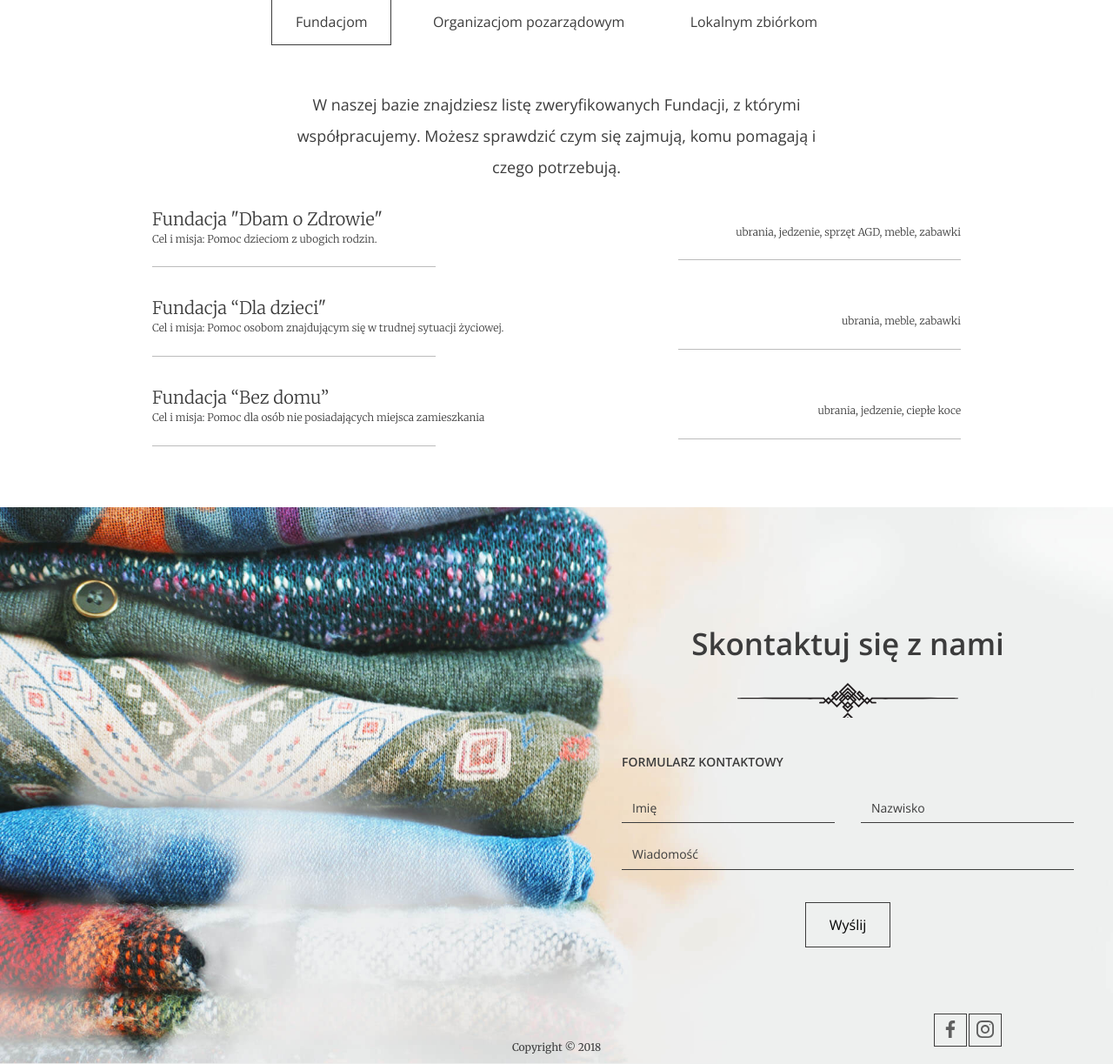
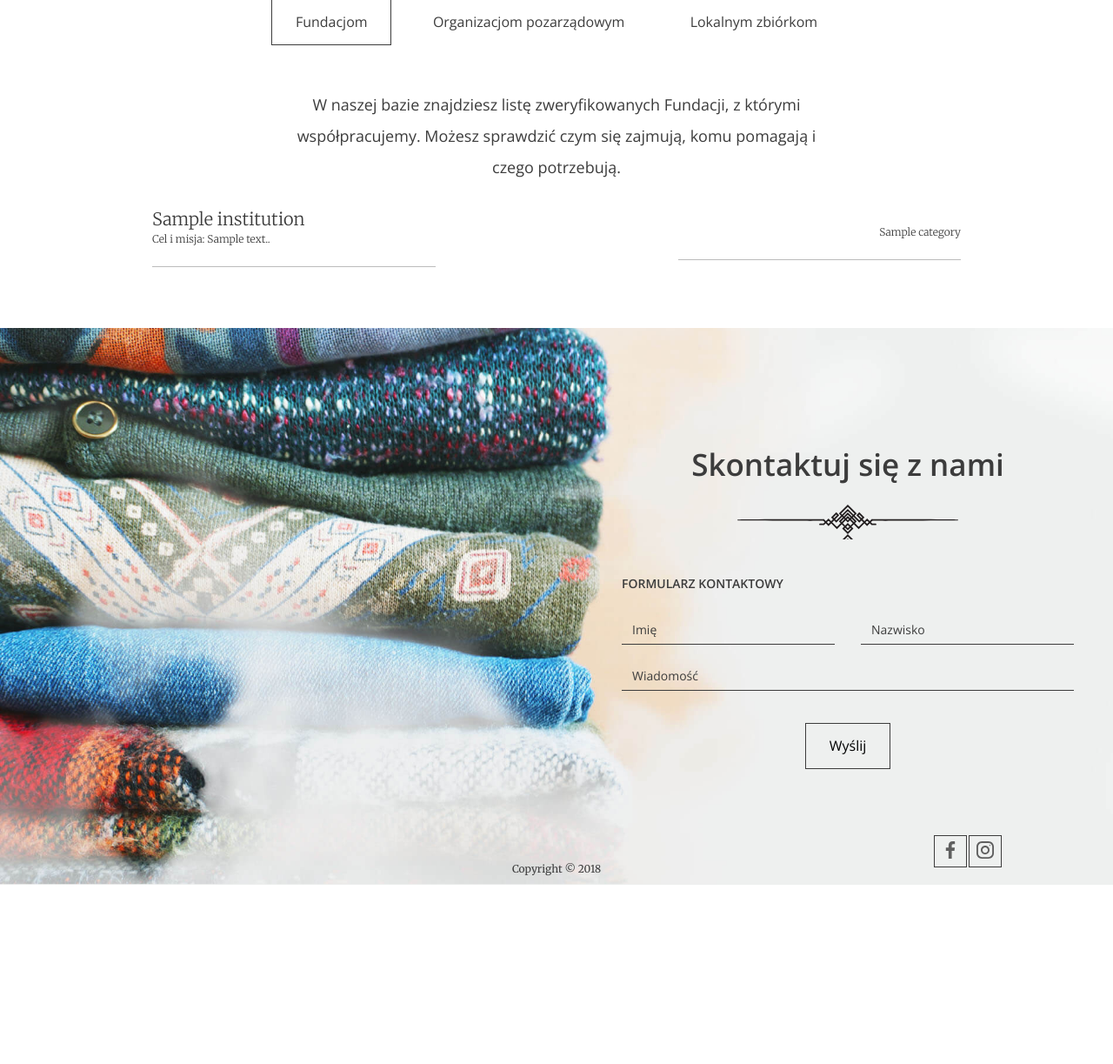
Before and after one commit to Wojtek775/oddam-w-dobre-r-ce, a Django app: page / in a window 1280 px wide. Shown: the part 2655-3878 px from the top of the page at 87% size. After the commit the page ends 3672 px from the top, so only its background shows below. Run offline with Django 3.2, Linux system fonts and the light colour scheme; tables that the repository leaves empty hold one stand-in row (values such as "Sample post").

Commit message:
add data from databes to slide

```diff
--- a/charity_app/models.py
+++ b/charity_app/models.py
@@ -15,10 +15,13 @@ TYPE = (
 class Category(models.Model):
     name = models.CharField(max_length=64)
 
+    def __str__(self):
+        return f"{self.name}"
+
 
 class Institution(models.Model):
     name = models.CharField(max_length=64)
-    description = models.CharField(max_length=64)
+    description = models.CharField(max_length=256)
     type = models.IntegerField(choices=TYPE)
     categories = models.ManyToManyField('Category')
 
--- a/charity_app/views.py
+++ b/charity_app/views.py
@@ -11,10 +11,12 @@ class LandingPage(View):
 
     def get(self, request):
         count_institution = Institution.objects.count()
+        institution = Institution.objects.all()
         items = Donation.objects.all()
         count_bags = sum(items.values_list('quantity', flat=True))
 
-        return render(request, 'base.html', {'count': count_institution, 'total': count_bags})
+        return render(request, 'base.html',
+                      {'count': count_institution, 'total': count_bags, "institution": institution})
 
 
 class AddDonation(View):
--- a/templates/base.html
+++ b/templates/base.html
@@ -42,7 +42,7 @@
     <section id="stats" class="stats">
         <div class="container container--85">
             <div class="stats--item">
-                <em>{{ total}}</em>
+                <em>{{ total }}</em>
                 <h3>Oddanych worków</h3>
                 <p>Lorem ipsum dolor sit amet consectetur adipisicing elit. Eius est beatae, quod accusamus illum
                     tempora!</p>
@@ -112,41 +112,26 @@
                 czym się zajmują, komu pomagają i czego potrzebują.</p>
 
             <ul class="help--slides-items">
+                {% for i in institution %}
+                    {% if i.type == 1 %}
                         <li>
                             <div class="col">
-                        <div class="title">Fundacja "Dbam o Zdrowie"</div>
-                        <div class="subtitle">Cel i misja: Pomoc dzieciom z ubogich rodzin.</div>
+                                <div class="title">{{ i.name }}</div>
+                                <div class="subtitle">Cel i misja: {{ i.description }}.</div>
                             </div>
 
                             <div class="col">
-                        <div class="text">ubrania, jedzenie, sprzęt AGD, meble, zabawki</div>
+
+                                <div class="text">
+                                    {% for categories in i.categories.all %}{{ categories }}<br/>{% endfor %}</div>
+
                             </div>
                         </li>
+                    {% endif %}
+                {% endfor %}
 
-                <li>
-                    <div class="col">
-                        <div class="title">Fundacja “Dla dzieci"</div>
-                        <div class="subtitle">Cel i misja: Pomoc osobom znajdującym się w trudnej sytuacji
-                            życiowej.
-                        </div>
-                    </div>
 
-                    <div class="col">
-                        <div class="text">ubrania, meble, zabawki</div>
-                    </div>
-                </li>
 
-                <li>
-                    <div class="col">
-                        <div class="title">Fundacja “Bez domu”</div>
-                        <div class="subtitle">Cel i misja: Pomoc dla osób nie posiadających miejsca zamieszkania
-                        </div>
-                    </div>
-
-                    <div class="col">
-                        <div class="text">ubrania, jedzenie, ciepłe koce</div>
-                    </div>
-                </li>
             </ul>
             <!-- Pagination
             <ul class="help--slides-pagination">
@@ -166,49 +151,24 @@
                 quos suscipit corporis!
             </p>
             <ul class="help--slides-items">
+                {% for i in institution %}
+                    {% if i.type == 2 %}
                         <li>
                             <div class="col">
-                        <div class="title">Organizacja 1</div>
-                        <div class="subtitle">Lorem ipsum dolor sit amet consectetur.</div>
+                                <div class="title">{{ i.name }}</div>
+                                <div class="subtitle">Cel i misja: {{ i.description }}.</div>
                             </div>
 
                             <div class="col">
-                        <div class="text">Lorem ipsum dolor sit amet consectetur adipisicing elit.</div>
+
+                                <div class="text">
+                                    {% for categories in i.categories.all %}{{ categories }}<br/>{% endfor %}</div>
+
                             </div>
                         </li>
+                    {% endif %}
+                {% endfor %}
 
-                <li>
-                    <div class="col">
-                        <div class="title">Organizacja 2</div>
-                        <div class="subtitle">Lorem ipsum dolor sit amet consectetur.</div>
-                    </div>
-
-                    <div class="col">
-                        <div class="text">Lorem ipsum dolor sit amet consectetur adipisicing elit.</div>
-                    </div>
-                </li>
-
-                <li>
-                    <div class="col">
-                        <div class="title">Organizacja 3</div>
-                        <div class="subtitle">Lorem ipsum dolor sit amet consectetur.</div>
-                    </div>
-
-                    <div class="col">
-                        <div class="text">Lorem ipsum dolor sit amet consectetur adipisicing elit.</div>
-                    </div>
-                </li>
-
-                <li>
-                    <div class="col">
-                        <div class="title">Organizacja 4</div>
-                        <div class="subtitle">Lorem ipsum dolor sit amet consectetur.</div>
-                    </div>
-
-                    <div class="col">
-                        <div class="text">Lorem ipsum dolor sit amet consectetur adipisicing elit.</div>
-                    </div>
-                </li>
             </ul>
 
             <!-- Pagination
@@ -227,27 +187,23 @@
             <p>Lorem ipsum dolor sit amet, his ocurreret persequeris ea, ad utinam laudem duo. Verterem adipisci
                 partiendo eos ne, ea his reque quaeque recteque, ne quo lobortis intellegam.</p>
             <ul class="help--slides-items">
+                {% for i in institution %}
+                    {% if i.type == 3 %}
                         <li>
                             <div class="col">
-                        <div class="title">Lokalna zbiórka 1</div>
-                        <div class="subtitle">Lorem ipsum dolor sit amet consectetur.</div>
+                                <div class="title">{{ i.name }}</div>
+                                <div class="subtitle">Cel i misja: {{ i.description }}.</div>
                             </div>
 
                             <div class="col">
-                        <div class="text">Lorem ipsum dolor sit amet consectetur adipisicing elit.</div>
+
+                                <div class="text">
+                                    {% for categories in i.categories.all %}{{ categories }}<br/>{% endfor %}</div>
+
                             </div>
                         </li>
-
-                <li>
-                    <div class="col">
-                        <div class="title">Lokalna zbiórka 2</div>
-                        <div class="subtitle">Lorem ipsum dolor sit amet consectetur.</div>
-                    </div>
-
-                    <div class="col">
-                        <div class="text">Lorem ipsum dolor sit amet consectetur adipisicing elit.</div>
-                    </div>
-                </li>
+                    {% endif %}
+                {% endfor %}
             </ul>
 
             <!-- Pagination
```
Also changed, not shown: charity_app/migrations/0004_alter_institution_description.py (added). Lines whose indentation alone changed are shown as unchanged.
